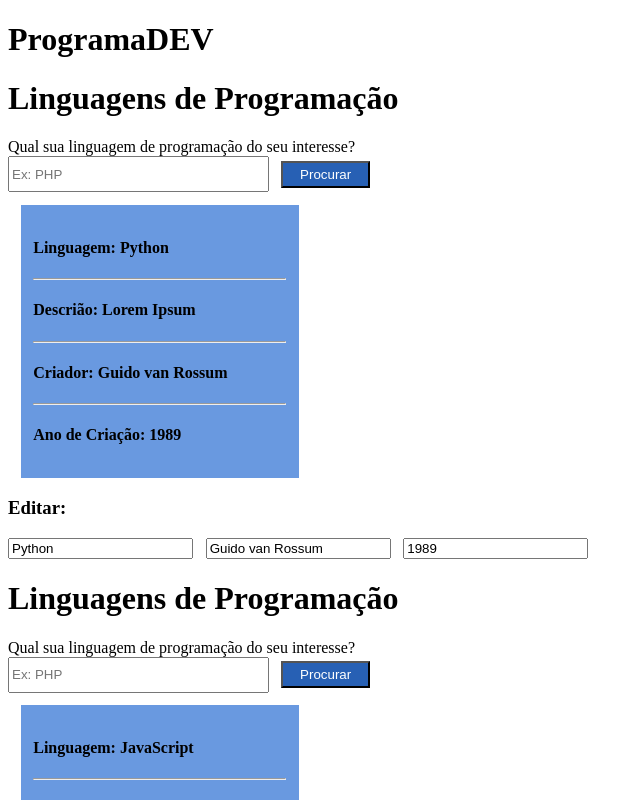
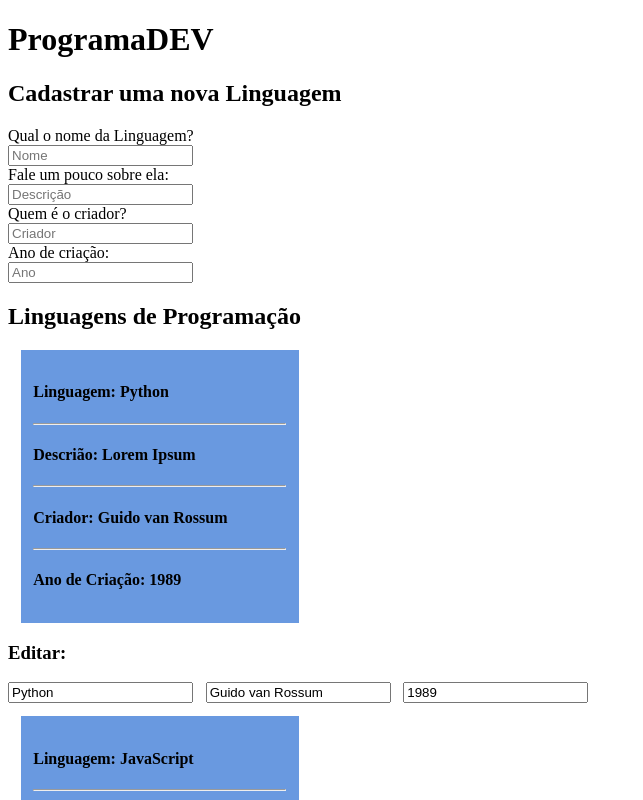
Before and after one commit to luanaflorencio/learning-vue, a Vue app: page / in a window 1280 px wide. Shown: the top 800 px of the page, without its empty margins (0-643 px from the left). Built offline with nearby package versions, Linux system fonts and the light colour scheme.

Commit message:
Organizando e ajustando detalhes, criando form

```diff
--- a/src/App.vue
+++ b/src/App.vue
@@ -1,6 +1,20 @@
 <template>
   <div id="app">
+
     <h1>ProgramaDEV</h1>
+
+    <h2>Cadastrar uma nova Linguagem</h2>
+
+    Qual o nome da Linguagem? <br>
+    <input type="text" placeholder="Nome"> <br>
+    Fale um pouco sobre ela: <br>
+    <input type="text" placeholder="Descrição"><br>
+    Quem é o criador? <br>
+    <input type="text" placeholder="Criador"><br>
+    Ano de criação: <br>
+    <input type="number" placeholder="Ano">
+
+    <h2>Linguagens de Programação</h2>
 
     <div v-for="linguagem in linguagens" :key="linguagem.id">
       <Linguagem :linguagem="linguagem" :showcriador="true"/>
@@ -10,8 +24,6 @@
       <input type="number" class="edit3" v-model="linguagem.ano">
     </div>
   </div>
-
-  <!-- midar o nome de linguagem para nome e passar uma margem nas edições -->
 
 </template>
 
--- a/src/components/Linguagem.vue
+++ b/src/components/Linguagem.vue
@@ -1,9 +1,6 @@
 <template>
     <div>
-        <h1>Linguagens de Programação</h1>
-        Qual sua linguagem de programação do seu interesse?<br>
-        <input type="text" placeholder="Ex: PHP" id="txt">
-        <input type="submit" value="Procurar" id="btn">
+
 
         <div class="data">
             <h4>Linguagem: {{ linguagem.nome }}</h4>
```
